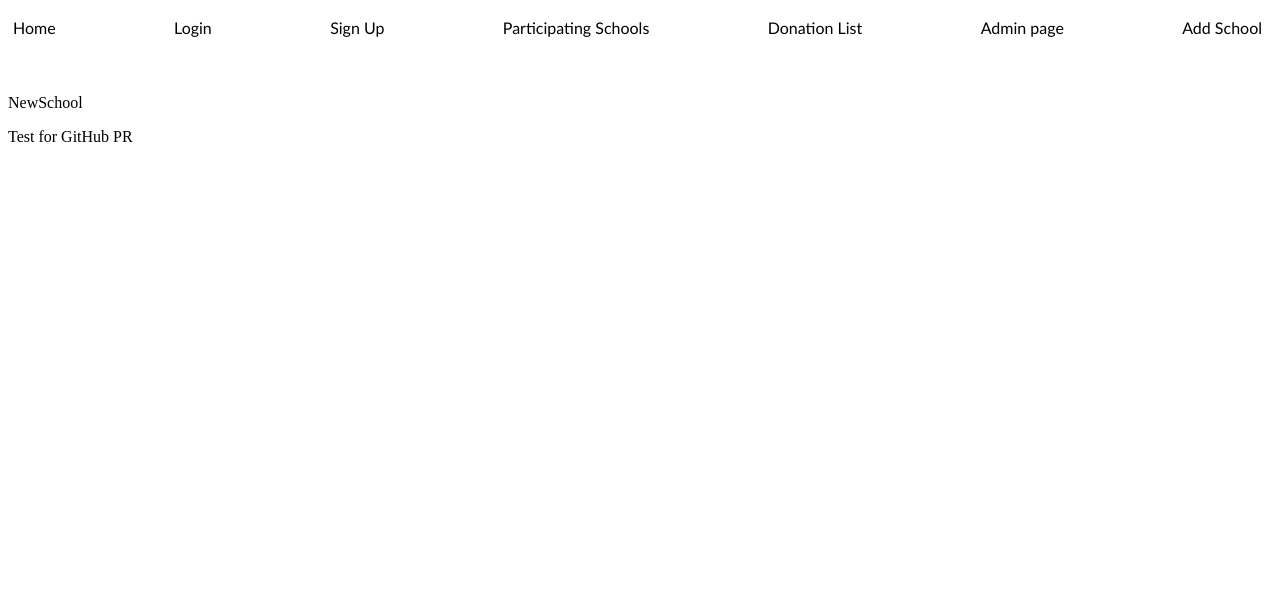
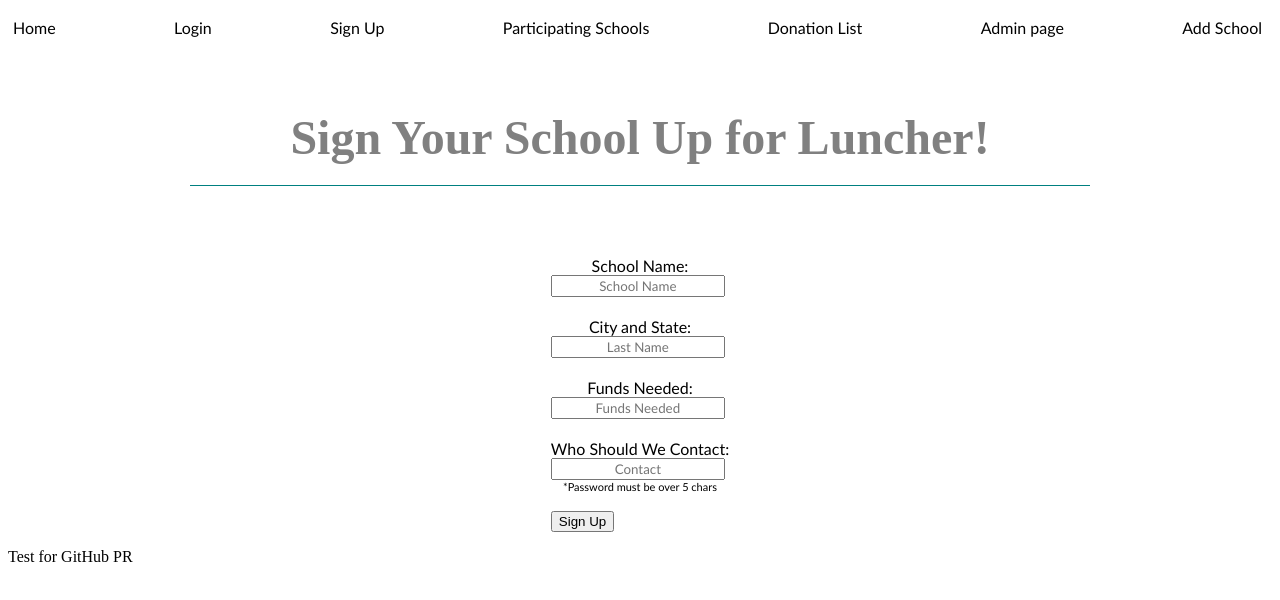
Before and after one commit to droom18/droom-client, a React (Create React App) app in the folder client/: page /donors/donorRoutes in a window 1280 px wide. Shown: the top 600 px of the page. Built offline with nearby package versions, Linux system fonts and the light colour scheme.

Commit message:
Add School form added.

```diff
--- a/client/src/components/NewSchool/NewSchool.js
+++ b/client/src/components/NewSchool/NewSchool.js
@@ -1,10 +1,135 @@
-import React from 'react';
+import React from "react";
+import axios from "axios";
+import { Redirect } from "react-router-dom";
+
+const newUserStyle = {
+  border: "pink solid 2px",
+  margin: "20px 0",
+  padding: "15px 10px"
+  // display: "flex"
+};
+
+const passwordReq = {
+  fontSize: "11px",
+  margin: "0px"
+};
 
 class NewSchool extends React.Component {
-    render() {
+  constructor() {
+    super();
+    this.state = {
+      schoolName: "",
+      cityState: "",
+      fundsNeeded: "",
+      contact: "",
+      role: "admin"
+    };
+  }
+
+  handleChange = e => {
+    e.preventDefault();
+    this.setState({
+      ...this.state,
+      [e.target.name]: e.target.value
+    });
+  };
+
+  register = () => {
+    axios
+      .post(`https://luncher-backend.herokuapp.com/api/register`, this.state)
+      .then(response => {
+        localStorage.setItem("token", response.data.token);
+        if (response.data.token) {
+          return <Redirect to="/schools/schoolRoutes" />;
+        }
+      })
+      .catch(err => console.log(err));
+
+    this.setState({
+      schoolName: "",
+      cityState: "",
+      fundsNeeded: "",
+      contact: "",
+      role: "admin"
+    });
+  };
+
+  render() {
     return (
-    <p>NewSchool</p>
-    )
+      <div className="newUserStyle">
+        <h1>Sign Your School Up for Luncher!</h1>
+        <div className="form-container">
+          <form>
+            <p>School Name:</p>
+            <input
+              type="text"
+              name="firstName"
+              placeholder="School Name"
+              value={this.state.schoolName}
+              onChange={this.handleChange}
+            />
+            <br />
+            <p>City and State:</p>
+            <input
+              type="text"
+              name="lastName"
+              placeholder="Last Name"
+              value={this.state.lastName}
+              onChange={this.handleChange}
+            />
+            <br />
+            <p> Funds Needed:</p>
+            <input
+              type="text"
+              name="fundsNeeded"
+              placeholder="Funds Needed"
+              value={this.state.fundsNeeded}
+              onChange={this.handleChange}
+            />
+            <br />
+            <p>Who Should We Contact:</p>
+            <input
+              type="text"
+              name="contact"
+              placeholder="Contact"
+              value={this.state.contact}
+              onChange={this.handleChange}
+            />
+            <p style={passwordReq}>*Password must be over 5 chars</p>
+            {/* Role: */}
+            {/* <input
+            type="text"
+            name="role"
+            placeholder="Role"
+            value={this.state.role}
+            onChange={this.handleChange}
+          /> */}
+            {/* <br />
+          <input
+            type="radio"
+            name="role"
+            value={this.state.role}
+            onChange={this.handleChange}
+          />
+          <label htmlFor="admin"> Administrator</label>
+          <br />
+          <input
+            type="radio"
+            name="role"
+            value={this.state.role}
+            onChange={this.handleChange}
+          />
+          <label htmlFor="donor"> Donor</label>
+          <br /> */}
+            <br />
+            <button type="button" onClick={this.register}>
+              Sign Up
+            </button>
+          </form>
+        </div>
+      </div>
+    );
+  }
 }
-}
+
 export default NewSchool;
```
